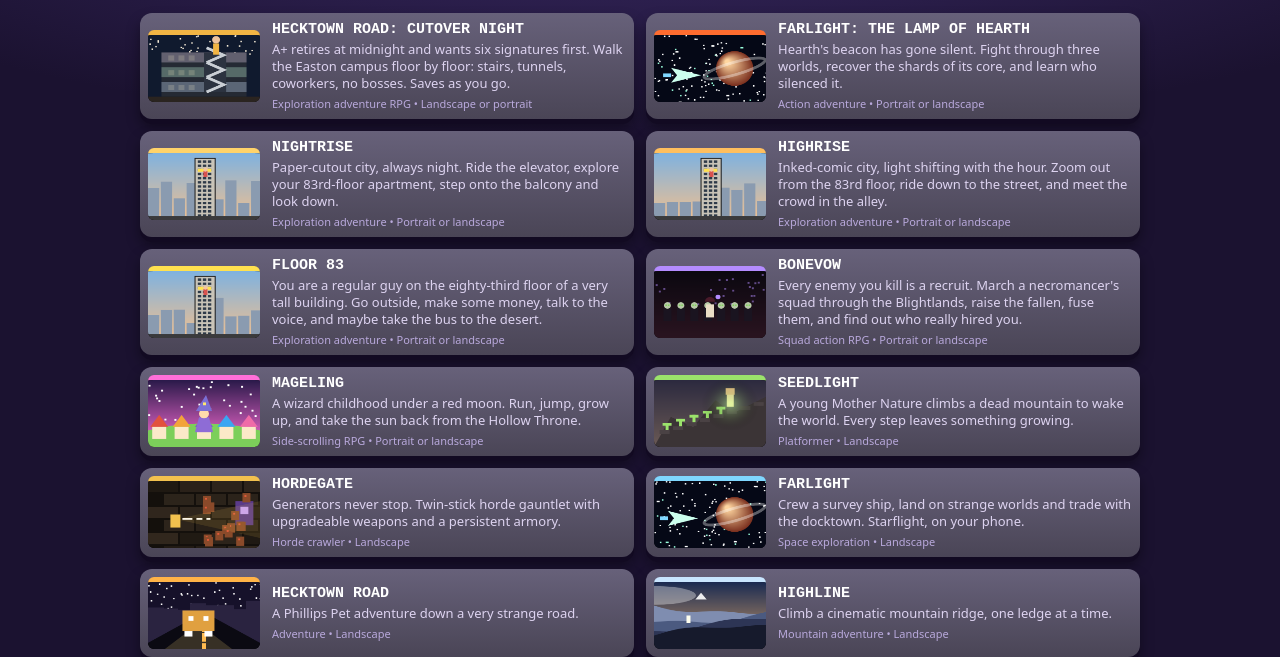
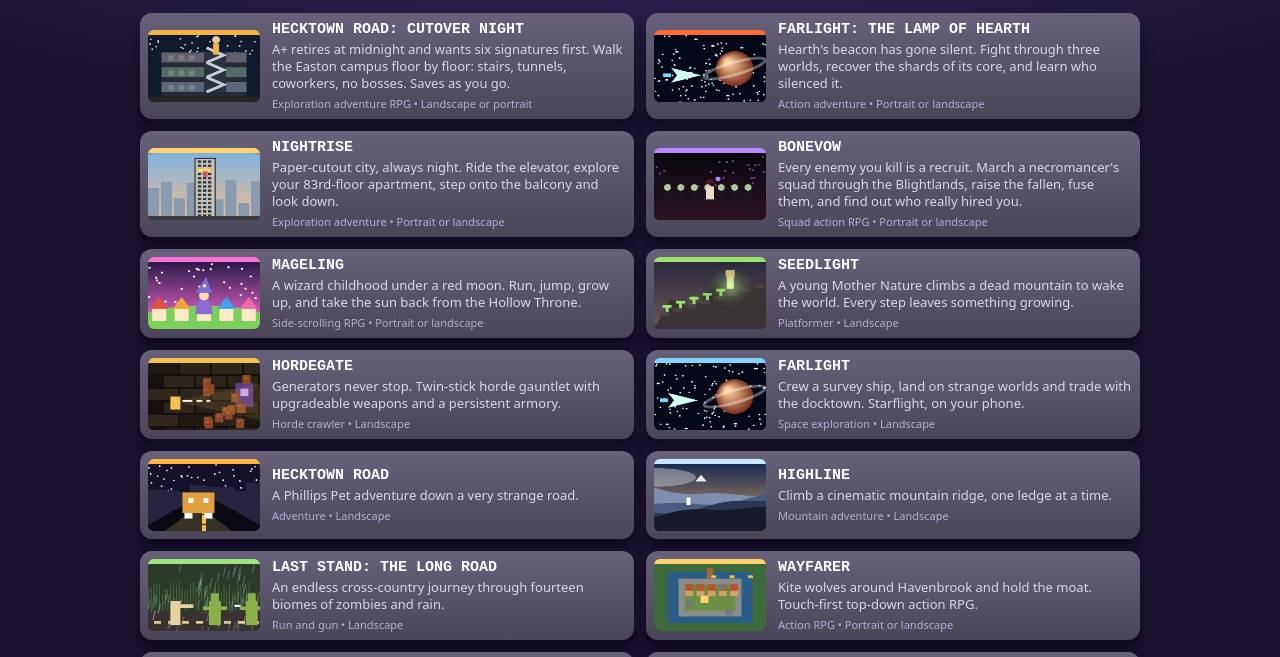
Before and after one commit to bward916-byte/arcade, a plain HTML site: page index.html in a window 1280 px wide. Shown: the part 64-721 px from the top of the page. Drawn offline with Linux system fonts and the light colour scheme; no server answers.

Commit message:
Remove HIGHRISE and FLOOR 83 from menu

```diff
--- a/index.html
+++ b/index.html
@@ -40,8 +40,6 @@ const GAMES=[
  {repo:'hecktown-cutover-night',title:'HECKTOWN ROAD: CUTOVER NIGHT',tag:'A+ retires at midnight and wants six signatures first. Walk the Easton campus floor by floor: stairs, tunnels, coworkers, no bosses. Saves as you go.',genre:'Exploration adventure RPG',orient:'Landscape or portrait',c:'#f2b544',art:'stairs'},
  {repo:'farlight-lamp',title:'FARLIGHT: THE LAMP OF HEARTH',tag:'Hearth\'s beacon has gone silent. Fight through three worlds, recover the shards of its core, and learn who silenced it.',genre:'Action adventure',orient:'Portrait or landscape',c:'#ff6c2f',art:'space'},
  {repo:'nightrise',title:'NIGHTRISE',tag:'Paper-cutout city, always night. Ride the elevator, explore your 83rd-floor apartment, step onto the balcony and look down.',genre:'Exploration adventure',orient:'Portrait or landscape',c:'#ffd36a',art:'tower'},
- {repo:'highrise',title:'HIGHRISE',tag:'Inked-comic city, light shifting with the hour. Zoom out from the 83rd floor, ride down to the street, and meet the crowd in the alley.',genre:'Exploration adventure',orient:'Portrait or landscape',c:'#ffbf5e',art:'tower'},
- {repo:'floor-83',title:'FLOOR 83',tag:'You are a regular guy on the eighty-third floor of a very tall building. Go outside, make some money, talk to the voice, and maybe take the bus to the desert.',genre:'Exploration adventure',orient:'Portrait or landscape',c:'#ffe14f',art:'tower'},
  {repo:'bonevow',title:'BONEVOW',tag:'Every enemy you kill is a recruit. March a necromancer\'s squad through the Blightlands, raise the fallen, fuse them, and find out who really hired you.',genre:'Squad action RPG',orient:'Portrait or landscape',c:'#b48cff',art:'bone'},
  {repo:'mageling',title:'MAGELING',tag:'A wizard childhood under a red moon. Run, jump, grow up, and take the sun back from the Hollow Throne.',genre:'Side-scrolling RPG',orient:'Portrait or landscape',c:'#ff6fd8',art:'wizard'},
  {repo:'seedlight',title:'SEEDLIGHT',tag:'A young Mother Nature climbs a dead mountain to wake the world. Every step leaves something growing.',genre:'Platformer',orient:'Landscape',c:'#9be36b',art:'seed'},
```
